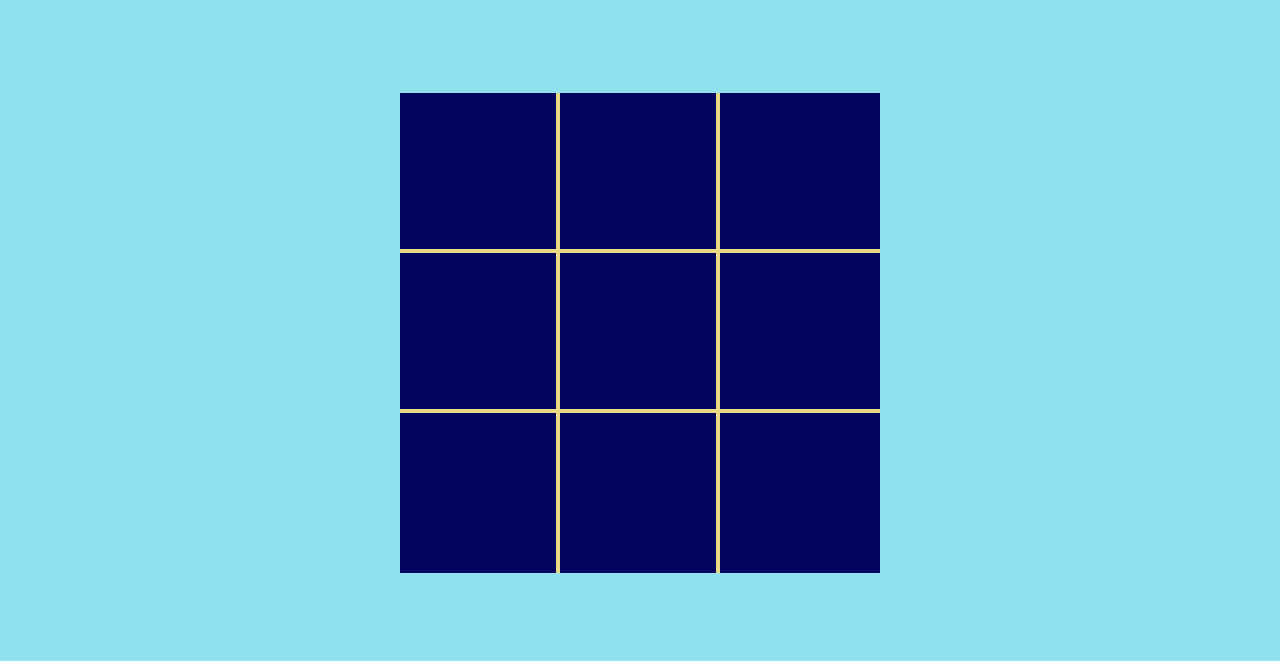
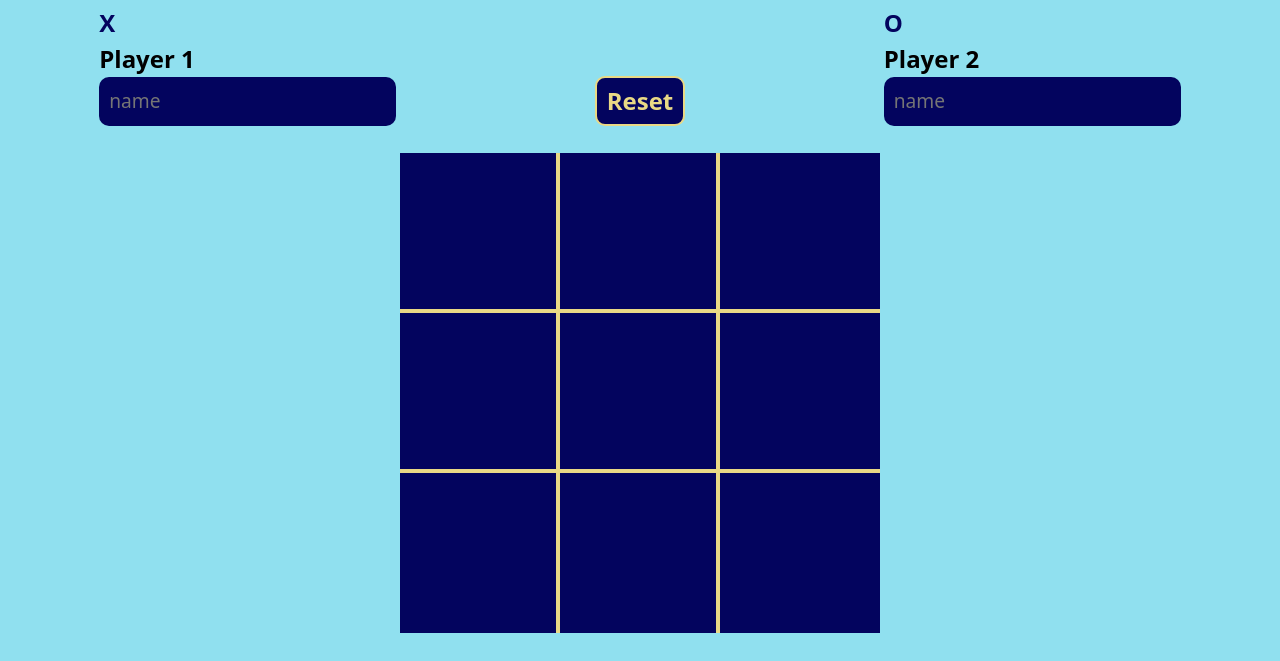
Before and after one commit to Goooble/odin-TTT, a plain HTML site: page index.html in a window 1280 px wide. Shown: the part 139-800 px from the top of the page. Drawn offline with Linux system fonts and the light colour scheme.

Commit message:
player name elemtns and a reset button not implemented in js yet

```diff
--- a/index.html
+++ b/index.html
@@ -10,6 +10,17 @@
 </head>
 <body>
     <h1>Tic-Tac-Toe</h1>
+    <div class="controls-cont">
+        <div>
+            <label for="player1">Player 1</label>
+            <input type="text" id="player1" placeholder="name">
+        </div>
+        <button class="reset-but">Reset</button>
+        <div>
+            <label for="player2">Player 2</label>
+            <input type="text" id="player2" placeholder="name">
+        </div>
+    </div>
     <main></main>
 </body>
 </html>
--- a/script.js
+++ b/script.js
@@ -3,6 +3,10 @@ var gameMaster = (() => {
   var player2 = player("Broccoli", "O");
   var playerChance = 1;
   var isGameRunning = true;
+
+  function resetGame(){
+    boardMaster.createBoard();
+  }
 
   function playGame(e) {
     //functions
@@ -77,7 +81,6 @@ var gameMaster = (() => {
     function getInput(e) {
       //fetches coordinates from screen
       var coordinates = [+e.target.dataset.row, +e.target.dataset.col];
-      console.log(coordinates);
       return coordinates;
     }
 
@@ -106,11 +109,11 @@ var gameMaster = (() => {
       }
       winCond(player2.getPlayerToken(), player2.getName());
     }
-    if(isGameRunning !== false) checkDraw();
+    if(isGameRunning !== false) checkDraw();//in a if() becuase it used to print draw even after winning without the if
     boardMaster.printBoard();
   }
 
-  return { playGame, isGameRunning };
+  return { playGame, isGameRunning, resetGame };
 })();
 
 var display = (() => {
--- a/style.css
+++ b/style.css
@@ -1,7 +1,7 @@
 body{
     background-color: #90E0EF ;
     display: grid;
-    grid-template-rows: min-content 1fr;
+    grid-template-rows: min-content min-content 1fr;
     height: 100vh;
     font-family: system-ui, -apple-system, BlinkMacSystemFont, 'Segoe UI', Roboto, Oxygen, Ubuntu, Cantarell, 'Open Sans', 'Helvetica Neue', sans-serif;
 }
@@ -13,12 +13,63 @@ h1{
     color: #03045E;
 }
 
+.controls-cont{
+    display: flex;
+    justify-content: space-around;
+
+}
+
+.controls-cont button, .controls-cont label{
+    font-weight: bold;
+    font-size: 1.5rem;
+}
+.controls-cont button{
+    height: min-content;
+    align-self:flex-end;
+    padding: 5px 10px;
+    background-color: #03045E;
+    color: #E9D985;
+    border:2px solid #E9D985;
+    border-radius: 10px;
+}
+.controls-cont button:hover{
+    text-shadow: 0 0 2px #E9D985;
+}
+.controls-cont button:active{
+    box-shadow: 0 0 2px 2px #E9D985;
+}
+.controls-cont>div{
+    display: flex;
+    flex-direction: column;
+}
+.controls-cont input{
+    border: none;
+    background-color: #03045E;
+    color: #E9D985;
+    padding: 10px;
+    font-size: 1.2rem;
+    border: none;
+    border-radius: 10px;
+}
+
+.controls-cont div:first-child::before{
+    content: "X";
+    color: #03045E;
+    font-weight: bold;
+    font-size: 1.5rem;
+}
+.controls-cont div:last-child::before{
+    content: "O";
+    color: #03045E;
+    font-weight: bold;
+    font-size: 1.5rem;
+}
+
 main{
     display: flex;
     flex-wrap: wrap;
     width: 60vh;
     height: 60vh;
-    background-color: aquamarine;
     margin: auto auto;
     outline: 4px solid #90E0EF;
 
@@ -39,5 +90,5 @@ main>button{
 }
 
 main>button:hover{
-    text-shadow: 0px 0px 10px #E9D985;
+    background-color: #766F72;
 }
```
